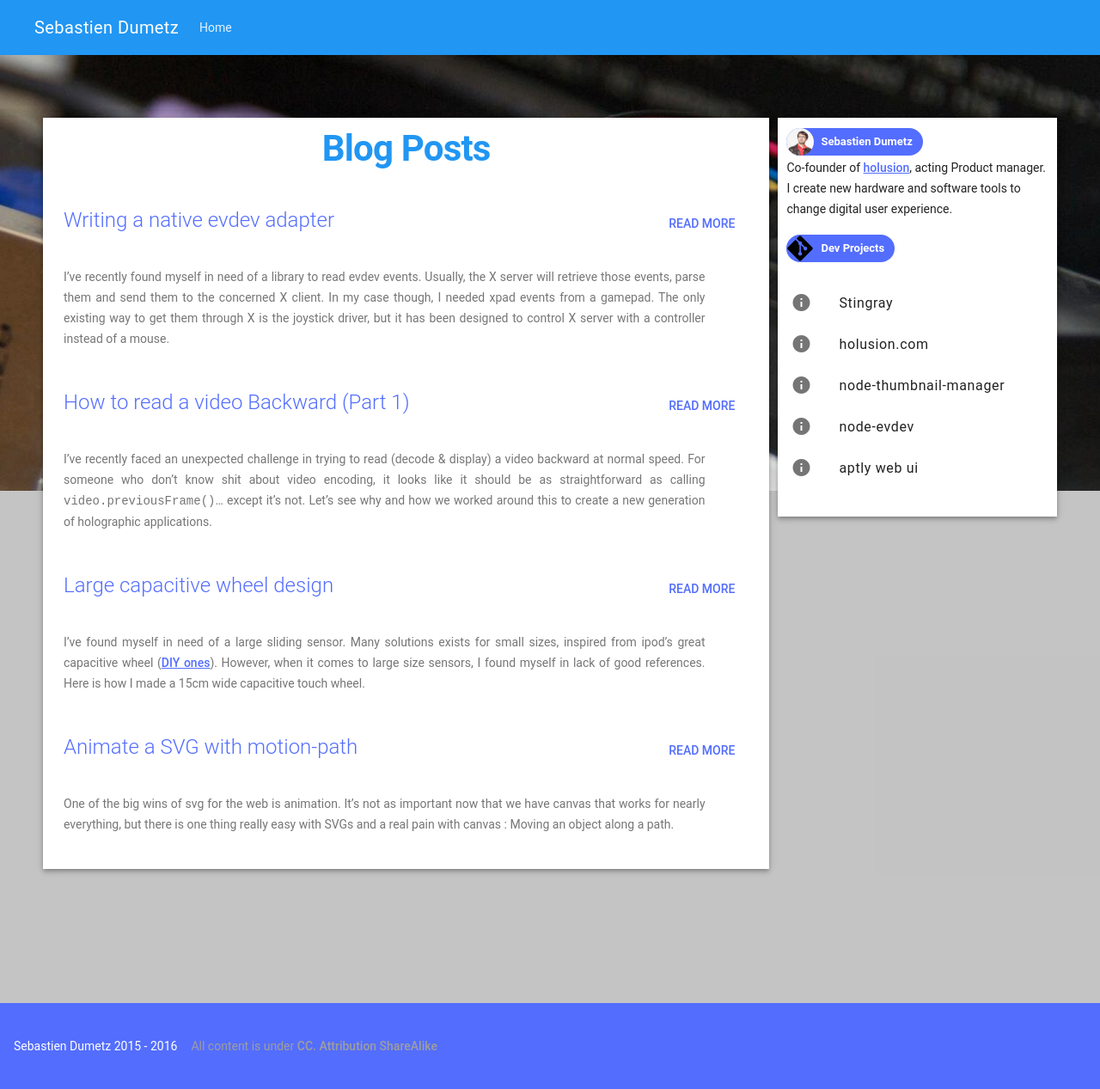
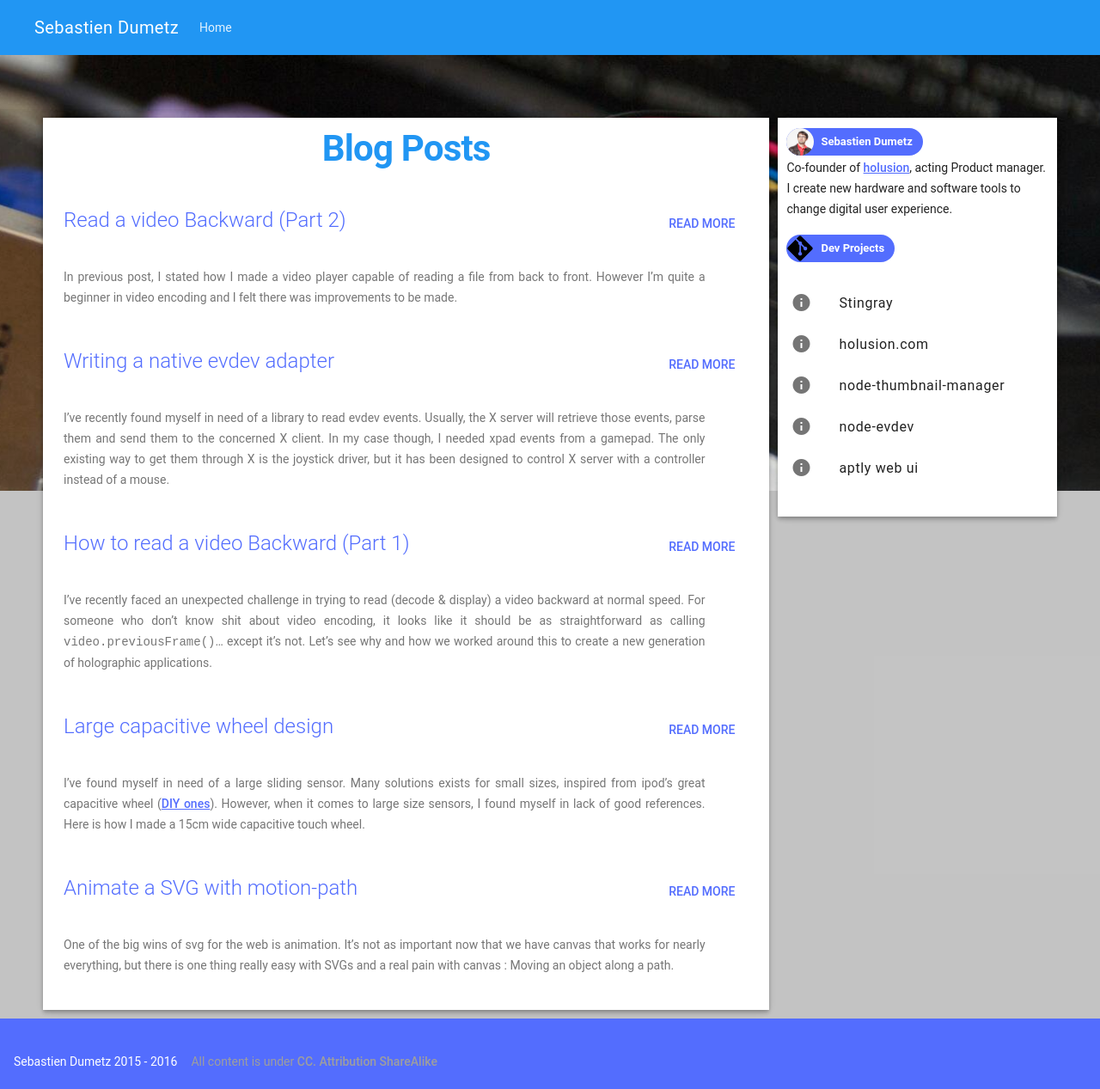
Before and after one commit to sdumetz/sdumetz.github.io, a Jekyll site: the page built from index.html, in a window 1280 px wide. Shown: the whole page at 86% size. Built offline with Jekyll 4.4.1, drawn with Linux system fonts in a browser that asks for light colours; some of the changed lines change nothing that is shown.

Commit message:
publish part 2 of video encoding for stingray

````diff
--- a/_drafts/how-to-read-a-video-backward-2.md
+++ b/_posts/2016-10-06-how-to-read-a-video-backward-2.md
@@ -13,7 +13,9 @@
 - Decode speed
 - Video quality
 
-Decode speed is easy : Just make the decoder loop and log results. I got pretty consistent (and fast!) results out of those simple lines of code (using [stingray's decoder](https://github.com/Holusion/stingray)) :
+### Speed
+
+Decode speed is easy : Just make the decoder loop and log results. I got pretty consistent results out of those simple lines of code (using [stingray's decoder](https://github.com/Holusion/stingray)) :
 
 ```
 void cycle(decoder::VideoDecoder* decoder,entities::Video* video ){
@@ -35,7 +37,7 @@
 }
 ```
 
-Running it on a highest quality (`-q 2`) MJPEG video I got 0.165 s/chunk. (Chunk size of 20) &ndash; which maps to 121 fps.
+Running it on a highest quality (`-q 2`) MJPEG video I got 0.165 s/chunk. (Chunk size of 20) &ndash; which maps to 121 fps. Real world speed will be a bit less as the system will be busy doing other things (reading inputs, displaying frames).
 
 Lowering the quality helps a lot, obviously. Encoding my test video with `-q 10` makes the bitrate drop from *45kbps* to *22kbps*.
 
@@ -55,6 +57,13 @@
 </table>
 </center>
 
+### Quality
+
+Quality is a bit harder. However as avconv quality options `-b`, `-crf`, `-q`, etc. do not behave consistently at all across codecs. For example, *h.264* produce good quality results with `-crf 20`, while *vp8* is really bad with `-q 10`...
+
+I needed a distortion measurement algorithm to get solid results for comparisons. However, keep in mind that even absolute rate/distortion grade is not a good [assessment](https://www.hindawi.com/journals/tswj/2014/743604/) of your encoding's quality : It does not capture it as perceived by the human eye.
+
+I did not find a good tool to do it: Manual review it is.
 
 ## h.264 encoding
 
@@ -102,7 +111,7 @@
 [Webm](https://fr.wikipedia.org/wiki/WebM) is an open video file format sponsored by google. It's modern and supports mainly **vp8** and **vp9** video codecs. Only vp8 is supported natively by ffmpeg so let's try it
 
 ```
-avconv -y -f image2 -i render/frame-%04d.png -codec:v libvpx -qmin 1 -qmax 8 -threads 2 -codec:a none webm_stingray.webm
+avconv -y -f image2 -i render/frame-%04d.png -codec:v libvpx -qmin 1 -qmax 8 -threads auto -codec:a none webm_stingray.webm
 ```
 
 Notice how the `-g 1` flag is gone? [vp8](https://en.wikipedia.org/wiki/VP8) is natively pure-infra. Fun fact : If you encode the video using `-g 1`, it will weight 3 times as much. Go figure...
````
